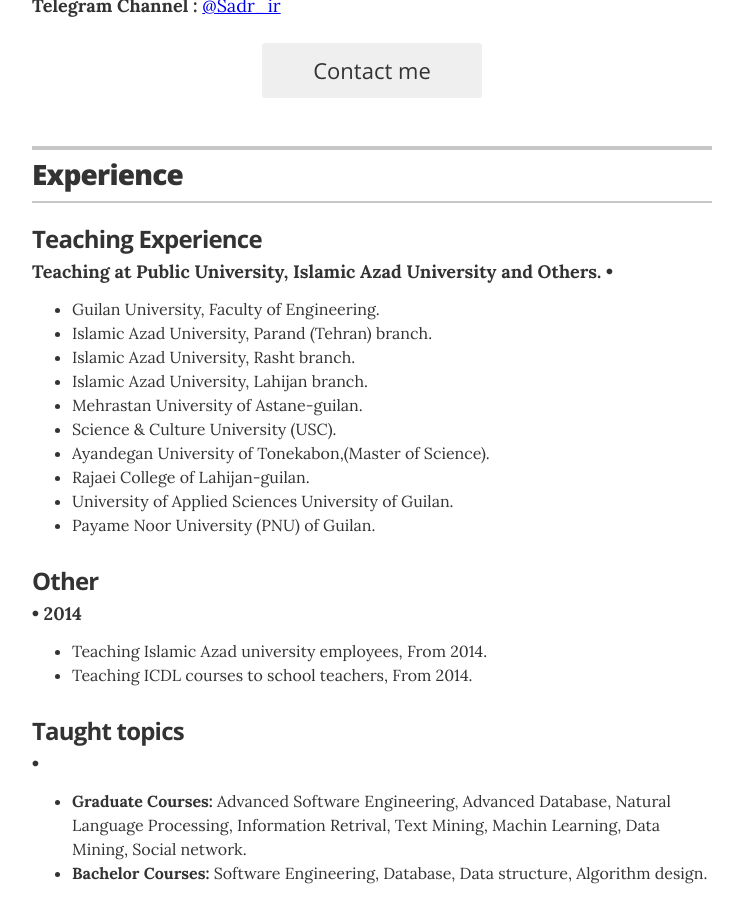
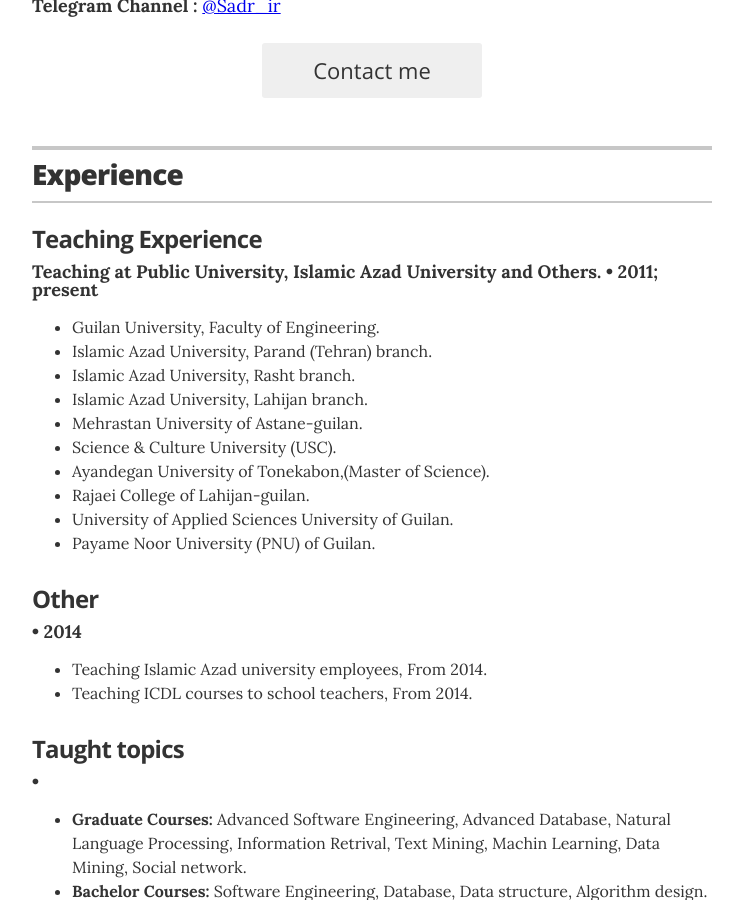
Before and after one commit to hosseinsadr/hosseinsadr.github.io, a Jekyll site: the page built from index.html, in a window 1280 px wide and 900 px high, scrolled down 321 px. Shown: the whole window, without its empty margins (268-1011 px from the left). Built offline with Jekyll 4.4.1, drawn with Linux system fonts in a browser that asks for light colours.

Commit message:
Update experience.yml

```diff
--- a/_data/experience.yml
+++ b/_data/experience.yml
@@ -3,7 +3,7 @@
 - company: Teaching Experience
   position: Teaching at Public University, Islamic Azad University and Others.
 
-  duration:
+  duration: 2011; present
 
   summary: <ul class="resume-item-list"><li>Guilan University, Faculty of Engineering.</li><li>Islamic Azad University, Parand (Tehran) branch.</li><li>Islamic Azad University, Rasht branch.</li><li>Islamic Azad University, Lahijan branch.</li><li>Mehrastan University of Astane-guilan.</li><li>Science & Culture University (USC).</li><li>Ayandegan University of Tonekabon,(Master of Science).</li><li>Rajaei College of Lahijan-guilan.</li><li>University of Applied Sciences University of Guilan.</li><li>Payame Noor University (PNU) of Guilan.</li></ul>
 
```
